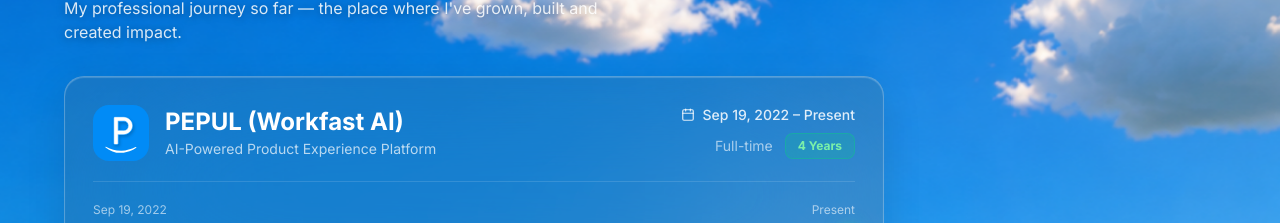
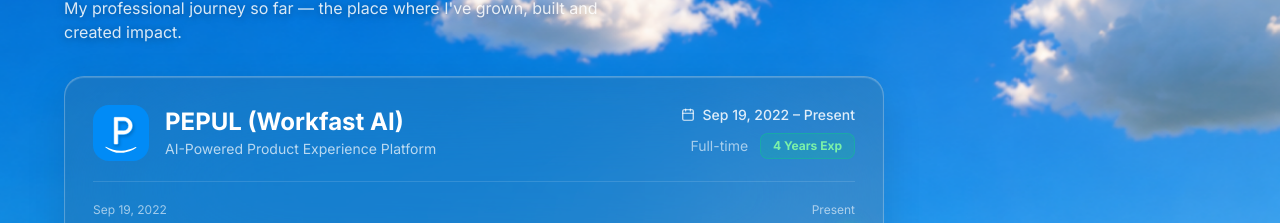
Before and after one commit to Sam-UX-Designer/Sam-Jo-Portfolio-Version-2, a React (Vite) app: page / in a window 1280 px wide. Shown: the part 1880-2103 px from the top of the page. Built offline with nearby package versions, Linux system fonts and the light colour scheme.

Commit message:
Update experience label to '4 Years Exp'

```diff
--- a/src/components/Experiences.tsx
+++ b/src/components/Experiences.tsx
@@ -70,7 +70,7 @@
                 </div>
                 <div className="flex items-center gap-3 justify-end mt-2">
                   <span className="text-white/60 text-sm">Full-time</span>
-                  <span className="px-3 py-1 rounded-lg text-xs font-bold text-green-300 bg-green-400/15 border border-green-400/30">4 Years</span>
+                  <span className="px-3 py-1 rounded-lg text-xs font-bold text-green-300 bg-green-400/15 border border-green-400/30">4 Years Exp</span>
                 </div>
               </div>
             </div>
```
